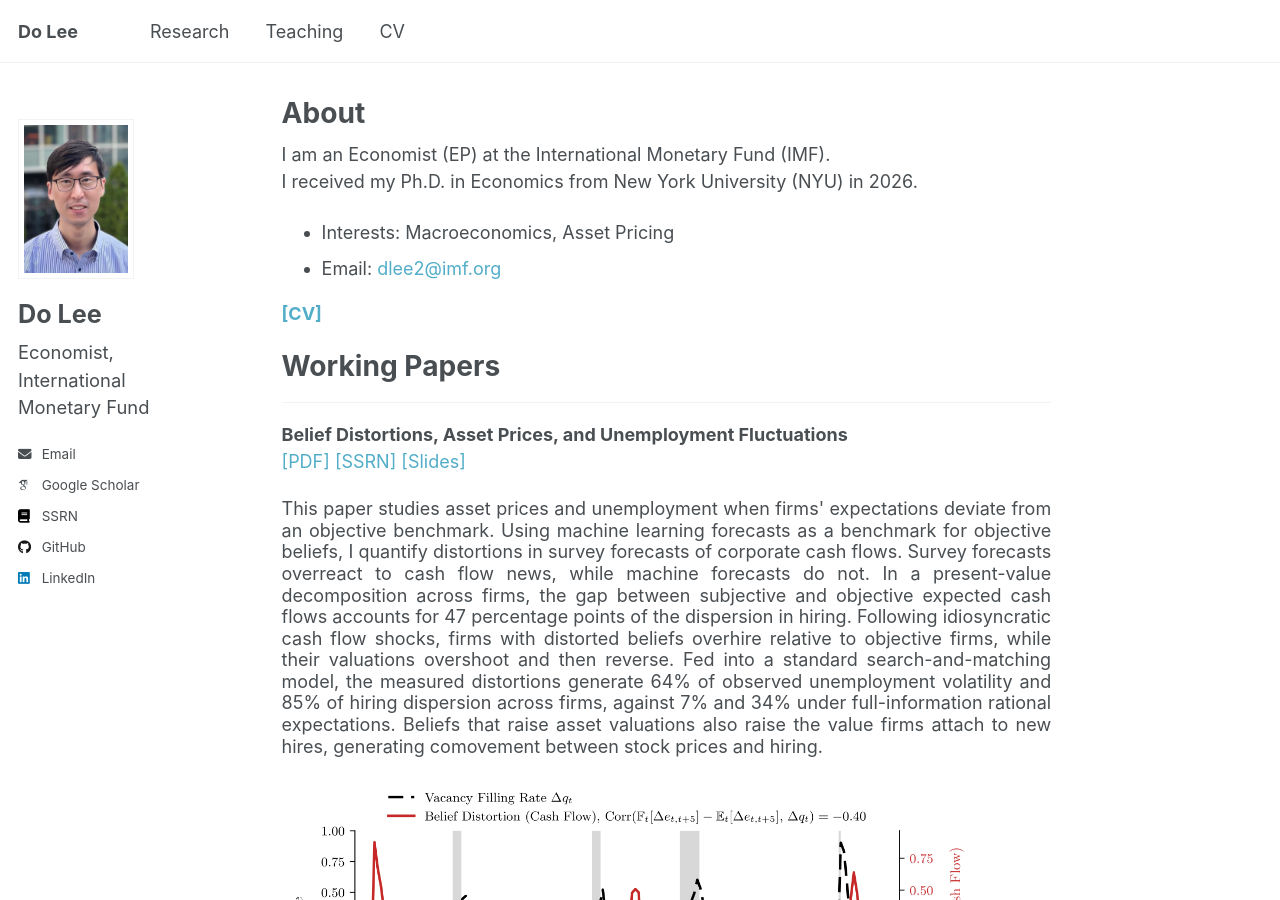
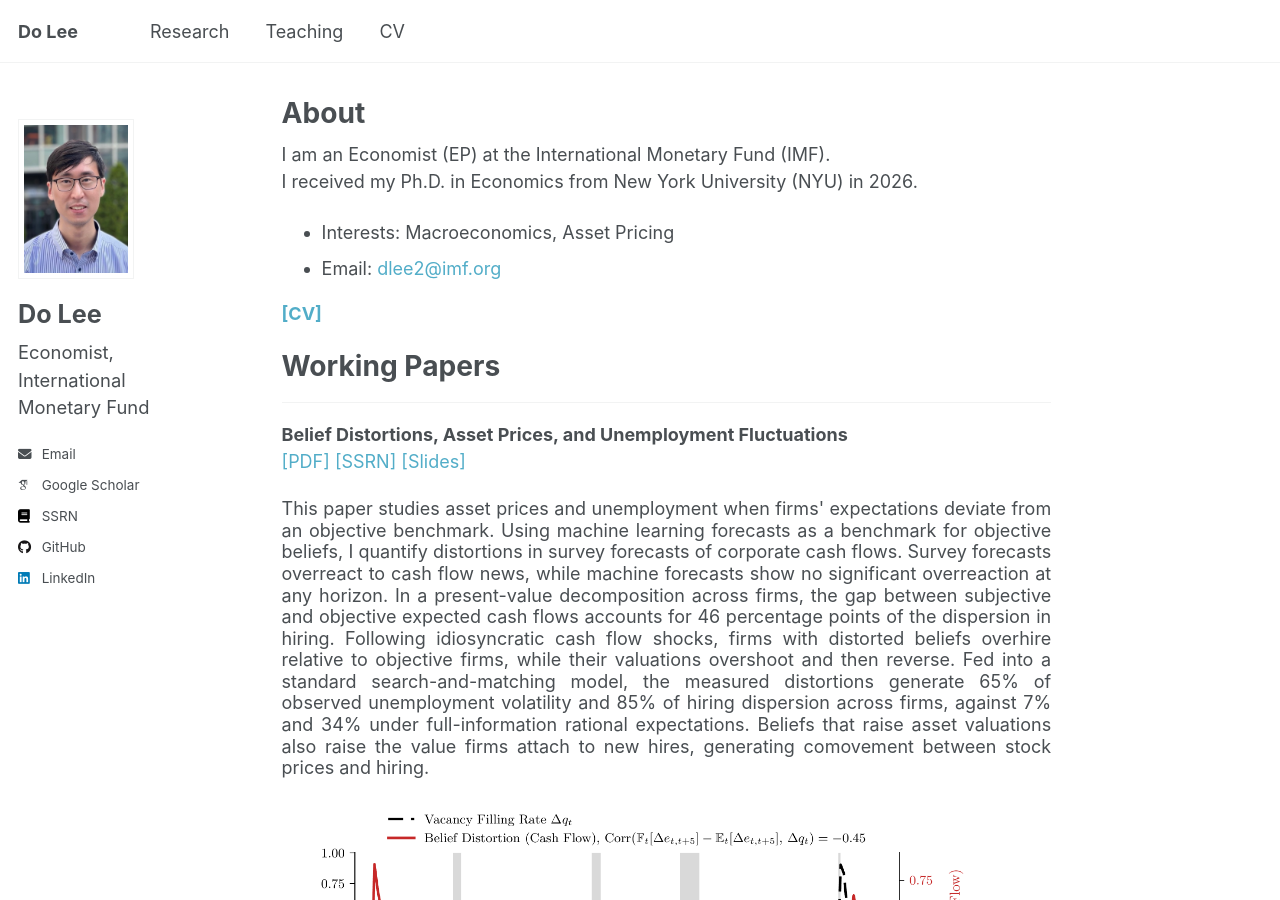
Before and after one commit to doqlee/doqlee.github.io, a Jekyll site: the page built from _pages/main.md, in a window 1280 px wide and 900 px high. Built offline with Jekyll 4.4.1, drawn with Linux system fonts in a browser that asks for light colours; some web fonts are replaced.

Commit message:
Update JMP paper, slides, abstract and figure

```diff
--- a/_pages/main.md
+++ b/_pages/main.md
@@ -98,9 +98,9 @@ Working Papers
 ---
 
 **Belief Distortions, Asset Prices, and Unemployment Fluctuations** \
-[[PDF]](../files/belief_distortions_unemployment_fluctuations.pdf?v=20261115c) [[SSRN]](https://papers.ssrn.com/abstract=5226836) [[Slides]](../files/slides.pdf?v=20261115d)
+[[PDF]](../files/belief_distortions_unemployment_fluctuations.pdf?v=20261121) [[SSRN]](https://papers.ssrn.com/abstract=5226836) [[Slides]](../files/slides.pdf?v=20261121)
 <div id="BDUF" style="text-align: justify; line-height: 1.2" >
-This paper studies asset prices and unemployment when firms' expectations deviate from an objective benchmark. Using machine learning forecasts as a benchmark for objective beliefs, I quantify distortions in survey forecasts of corporate cash flows. Survey forecasts overreact to cash flow news, while machine forecasts do not. In a present-value decomposition across firms, the gap between subjective and objective expected cash flows accounts for 47 percentage points of the dispersion in hiring. Following idiosyncratic cash flow shocks, firms with distorted beliefs overhire relative to objective firms, while their valuations overshoot and then reverse. Fed into a standard search-and-matching model, the measured distortions generate 64% of observed unemployment volatility and 85% of hiring dispersion across firms, against 7% and 34% under full-information rational expectations. Beliefs that raise asset valuations also raise the value firms attach to new hires, generating comovement between stock prices and hiring.
+This paper studies asset prices and unemployment when firms' expectations deviate from an objective benchmark. Using machine learning forecasts as a benchmark for objective beliefs, I quantify distortions in survey forecasts of corporate cash flows. Survey forecasts overreact to cash flow news, while machine forecasts show no significant overreaction at any horizon. In a present-value decomposition across firms, the gap between subjective and objective expected cash flows accounts for 46 percentage points of the dispersion in hiring. Following idiosyncratic cash flow shocks, firms with distorted beliefs overhire relative to objective firms, while their valuations overshoot and then reverse. Fed into a standard search-and-matching model, the measured distortions generate 65% of observed unemployment volatility and 85% of hiring dispersion across firms, against 7% and 34% under full-information rational expectations. Beliefs that raise asset valuations also raise the value firms attach to new hires, generating comovement between stock prices and hiring.
 <br>
 <IMG src="../files/time_series_cycle_h20.png"  alt="BDUF" style="width:90%; height:auto;"/>
 </div>
@@ -210,7 +210,7 @@ We show that the TFP growth of European micro, small, and medium-sized firms (SM
 <a href="#/" onclick="visib('CJLS2022')">[Abstract]</a> [[PDF]](../files/Mining.pdf) [[DOI]](https://doi.org/10.1086/713887) [[Working Paper]](https://www.nber.org/papers/w26401) [[Code and Data]](https://github.com/doqlee/mining) \
 Media: [[Yale Insights]](https://insights.som.yale.edu/insights/firms-sacrifice-worker-safety-when-demand-is-high)
 <div id="CJLS2022" style="display: none; text-align: justify; line-height: 1.2" >
-We investigate how demand conditions affect employers' provision of safety—something about which theory is ambivalent. Positive demand shocks relax financial constraints that limit safety investment but simultaneously raise the opportunity cost of increasing safety rather than production. We study the US metals mining sector, leveraging exogenous demand shocks from short-term variation in global commodity prices. We find that positive price shocks substantially increase workplace injury rates and safety regulation noncompliance. While these results indicate the general dominance of the opportunity cost effect, shocks that only increase mines' cash flow lower injury rates, illustrating that financial constraints also affect safety.
+We investigate how demand conditions affect employers' provision of safety, something about which theory is ambivalent. Positive demand shocks relax financial constraints that limit safety investment but simultaneously raise the opportunity cost of increasing safety rather than production. We study the US metals mining sector, leveraging exogenous demand shocks from short-term variation in global commodity prices. We find that positive price shocks substantially increase workplace injury rates and safety regulation noncompliance. While these results indicate the general dominance of the opportunity cost effect, shocks that only increase mines' cash flow lower injury rates, illustrating that financial constraints also affect safety.
 <br>
 <IMG src="../files/CJLS2022.png"  alt="CJLS2022"/>
 </div>
@@ -221,7 +221,7 @@ We investigate how demand conditions affect employers' provision of safety—som
 <a href="#/" onclick="visib('FLPR2021')">[Abstract]</a> [[PDF]](../files/mediaSentiment.pdf) [[DOI]](https://doi.org/10.1016/j.jinteco.2021.103526) [[Working Paper]](https://www.nber.org/papers/w25353) [[Code and Data]](https://doi.org/10.7910/DVN/QNKFJF) \
 Media: [[IMF Blog]](https://www.imf.org/en/Blogs/Articles/2019/12/16/blog-the-power-of-text) [[IMF Research Perspectives]](https://www.imf.org/-/media/Files/Research/research-perspective/2019/SpringSummer/index.ashx)
 <div id="FLPR2021" style="display: none; text-align: justify; line-height: 1.2" >
-We investigate the relationship between media sentiment and international equity prices using a new dataset of 4 million news articles published between 1991 and 2015. Three key results emerge. First, news sentiment robustly predicts future daily returns around the world. However, we find a sharp contrast between the effect of local news and that of global news: whereas local news optimism (pessimism) predicts a small and transitory increase (decrease) in local equity returns, global news sentiment has a larger impact on returns that does not reverse in the short run. Second, news sentiment affects local prices mainly through the investment decisions of foreign—rather than local—investors. Third, large variations in global news sentiment predominantly happen in the absence of new information about fundamentals, suggesting that movements in global sentiment capture variations in investors' sentiment. Taken together, our findings illustrate the key role played by foreign news and investors' sentiment in driving local asset prices.
+We investigate the relationship between media sentiment and international equity prices using a new dataset of 4 million news articles published between 1991 and 2015. Three key results emerge. First, news sentiment robustly predicts future daily returns around the world. However, we find a sharp contrast between the effect of local news and that of global news: whereas local news optimism (pessimism) predicts a small and transitory increase (decrease) in local equity returns, global news sentiment has a larger impact on returns that does not reverse in the short run. Second, news sentiment affects local prices mainly through the investment decisions of foreign (rather than local) investors. Third, large variations in global news sentiment predominantly happen in the absence of new information about fundamentals, suggesting that movements in global sentiment capture variations in investors' sentiment. Taken together, our findings illustrate the key role played by foreign news and investors' sentiment in driving local asset prices.
 <br>
 <IMG src="../files/FLPR2021.png"  alt="FLPR2021" style="width:70%; height:auto;"/>
 </div>
```
Also changed, not shown: files/time_series_cycle_h20.png, 4 other files.
